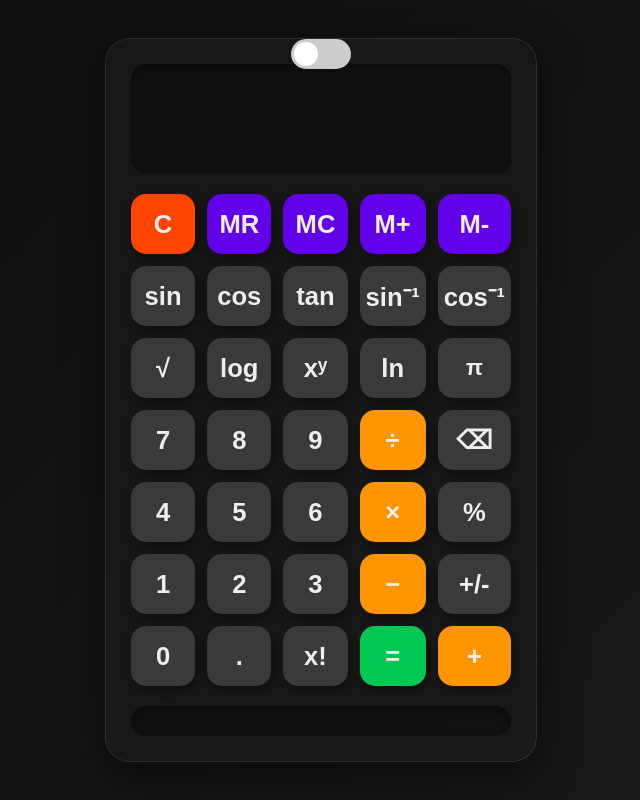
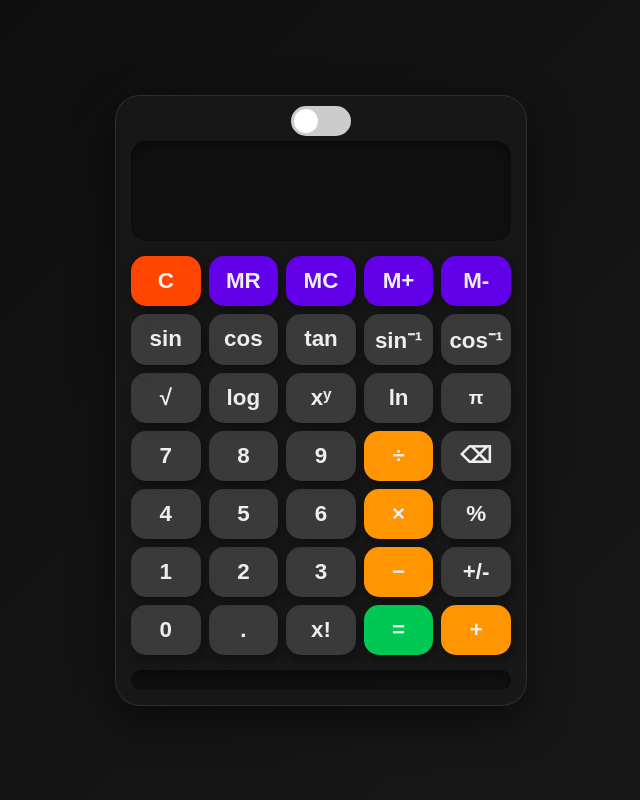
Before and after one commit to rohitkr5850/My---Calculator, a plain HTML site: page index.html in a window 1280 px wide. Shown: the whole page, without its empty margins (319-959 px from the left). Drawn offline with Linux system fonts and the light colour scheme.

Commit message:
index.html

```diff
--- a/index.html
+++ b/index.html
@@ -7,14 +7,14 @@
     <link href="https://fonts.googleapis.com/css2?family=Poppins:wght@400;600&display=swap" rel="stylesheet">
     <style>
         :root {
-            --bg-color: rgba(25, 25, 25, 0.8); /* Darker, more professional background */
-            --button-color: rgba(255, 255, 255, 0.15); /* Subtle button background */
+            --bg-color: rgba(25, 25, 25, 0.8);
+            --button-color: rgba(255, 255, 255, 0.15);
             --button-hover-color: rgba(255, 255, 255, 0.25);
-            --text-color: #eee; /* Lighter text for better contrast */
-            --accent-color: #00aaff; /* Vibrant blue for highlights */
-            --error-color: #ff4545; /* Error color */
-            --shadow-color: rgba(0, 0, 0, 0.5); /* Deeper shadow */
-            --border-color: rgba(255, 255, 255, 0.1); /* Subtle border */
+            --text-color: #eee;
+            --accent-color: #00aaff;
+            --error-color: #ff4545;
+            --shadow-color: rgba(0, 0, 0, 0.5);
+            --border-color: rgba(255, 255, 255, 0.1);
         }
 
         body {
@@ -22,140 +22,146 @@
             display: flex;
             justify-content: center;
             align-items: center;
-            height: 100vh;
-            background: linear-gradient(135deg, #0d0d0d, #1a1a1a); /* Darker gradient */
+            min-height: 100vh;
+            background: linear-gradient(135deg, #0d0d0d, #1a1a1a);
             color: var(--text-color);
-            margin: 0; /* Remove default body margin */
-            overflow: hidden; /* Prevents scrollbars during animations */
-            transition: background 0.3s ease; /* Smooth transition for theme changes */
+            margin: 0;
+            overflow: hidden;
+            transition: background 0.3s ease;
         }
 
         .calculator {
-            width: 380px; /* Slightly wider */
-            padding: 25px; /* More padding */
-            border-radius: 25px; /* More rounded corners */
-            backdrop-filter: blur(20px); /* Stronger blur */
+            width: 95%;
+            max-width: 380px;
+            padding: 15px;
+            padding-top: 45px; /* Add padding to the top of the calculator */
+            border-radius: 25px;
+            backdrop-filter: blur(20px);
             background: var(--bg-color);
             box-shadow: 0 15px 40px var(--shadow-color);
             text-align: center;
-            border: 1px solid var(--border-color); /* Added subtle border */
-            position: relative; /* For absolute positioning of theme toggle */
-            overflow: hidden; /* Hide overflowing content (e.g., long history) */
+            border: 1px solid var(--border-color);
+            position: relative;  /* VERY IMPORTANT */
         }
 
         .display {
-            width: calc(100% - 30px); /* Adjusted for padding */
-            height: 80px; /* Taller display */
-            background: rgba(0, 0, 0, 0.3); /* Darker display background */
+            width: calc(100% - 20px);
+            height: auto;
+            min-height: 80px;
+            background: rgba(0, 0, 0, 0.3);
             color: var(--text-color);
-            font-size: 2.5em; /* Larger font size */
-            padding: 15px;
+            font-size: 2em;
+            padding: 10px;
             text-align: right;
             border: none;
             outline: none;
-            border-radius: 15px; /* More rounded */
-            margin-bottom: 20px; /* More spacing */
-            box-shadow: inset 0 4px 8px rgba(0, 0, 0, 0.4); /* Inner shadow */
+            border-radius: 15px;
+            margin-bottom: 15px;
+            box-shadow: inset 0 4px 8px rgba(0, 0, 0, 0.4);
+            word-wrap: break-word;
+            overflow: hidden;
+        }
+          /* Responsive font sizes for different screen sizes */
+        @media (max-width: 479px) {
+            .display { font-size: 1.8em;  }
+            button { font-size: 1.2em;}
+             .history p { font-size: 1em;}
+             .btn-pi { font-size: 1em; } /* Further reduce font size */
         }
 
+        @media (min-width: 480px) and (max-width: 767px){
+            .display { font-size: 2.2em;  }
+            button { font-size: 1.6em;}
+             .history p { font-size: 1.1em;}
+        }
+
+        @media (min-width: 768px) {
+            .display { font-size: 2.5em;}
+            button { font-size: 1.6em; }
+            .history p { font-size: 1.2em;}
+        }
         .buttons {
             display: grid;
-            grid-template-columns: repeat(5, 1fr); /* 5 columns for added functions */
-            gap: 12px; /* Slightly more gap */
+            grid-template-columns: repeat(5, 1fr);
+            gap: 8px;
         }
 
         button {
-            height: 60px; /* Taller buttons */
+            height: auto;
+            min-height: 50px;
+            padding: 10px 0;
             border: none;
-            font-size: 1.6em;
+            font-size: 1.4em;
             font-weight: 600;
-            border-radius: 15px; /* More rounded */
+            border-radius: 15px;
             cursor: pointer;
             transition: transform 0.2s ease, background-color 0.2s ease, box-shadow 0.2s ease;
             color: var(--text-color);
             background: var(--button-color);
-            box-shadow: 2px 4px 12px rgba(0, 0, 0, 0.4); /* Deeper shadow */
-            outline: none; /* Remove outline on focus */
+            box-shadow: 2px 4px 12px rgba(0, 0, 0, 0.4);
+            outline: none;
         }
 
         button:hover {
-            transform: translateY(-3px); /* Lift on hover */
+            transform: translateY(-3px);
             background: var(--button-hover-color);
             box-shadow: 3px 6px 15px rgba(0, 0, 0, 0.5);
         }
 
         button:active {
-            transform: translateY(-1px); /* Subtle press effect */
+            transform: translateY(-1px);
             box-shadow: 1px 2px 8px rgba(0, 0, 0, 0.4);
         }
-        .btn-clear{
-           background: #ff4500;
-        }
+
+        .btn-clear { background: #ff4500; }
         .btn-operator { background: #ff9500; }
-        .btn-equal { background: #00c853;  }
-        .btn-memory { background: #6200ea; }  /* Purple */
-        .btn-pi { font-size: 1.4em; } /* Smaller font for π */
+        .btn-equal { background: #00c853; }
+        .btn-memory { background: #6200ea; }
+        .btn-pi { font-size: 1.2em; }
 
         .history {
-            margin-top: 20px;
-            max-height: 200px; /* Increased max height */
+            margin-top: 15px;
+            max-height: 150px;
             overflow-y: auto;
             text-align: left;
-            padding: 15px;
-            background: rgba(0, 0, 0, 0.3); /* Darker history background */
+            padding: 10px;
+            background: rgba(0, 0, 0, 0.3);
             border-radius: 15px;
-            box-shadow: inset 0 4px 8px rgba(0, 0, 0, 0.4); /* Inner shadow */
+            box-shadow: inset 0 4px 8px rgba(0, 0, 0, 0.4);
         }
 
         .history p {
-            margin: 8px 0; /* More vertical spacing */
-            font-size: 1.1em; /* Slightly larger font */
-            word-wrap: break-word; /* Handles long expressions */
-            padding-bottom: 4px;
+            margin: 6px 0;
+            font-size: 1em;
+            word-wrap: break-word;
+            padding-bottom: 3px;
             border-bottom: 1px solid var(--border-color);
         }
+
         .history p:last-child {
-            border-bottom: none; /* Remove border from the last item */
-        }
-        /* width */
-            ::-webkit-scrollbar {
-            width: 8px;
+            border-bottom: none;
         }
 
-            /* Track */
-            ::-webkit-scrollbar-track {
-            background: rgba(0, 0, 0, 0.2);
-            border-radius: 10px;
-            }
+        /* width */
+        ::-webkit-scrollbar { width: 6px; }
+        ::-webkit-scrollbar-track { background: rgba(0, 0, 0, 0.2); border-radius: 10px; }
+        ::-webkit-scrollbar-thumb { background: var(--accent-color); border-radius: 10px; }
+        ::-webkit-scrollbar-thumb:hover { background: #007acc; }
 
-            /* Handle */
-            ::-webkit-scrollbar-thumb {
-            background: var(--accent-color);
-            border-radius: 10px;
-            }
-
-            /* Handle on hover */
-            ::-webkit-scrollbar-thumb:hover {
-            background: #007acc; /* Slightly darker on hover */
-            }
-
-
-        /* Theme Toggle Styles (now a switch) */
+        /* Theme Toggle */
         .theme-toggle-container {
-            position: absolute; /*  Keep absolute positioning */
-            top: 0px;        /*  Keep the top spacing */
-            left: 50%;       /*  Position the left edge at 50% of the parent */
-            transform: translateX(-50%); /*  Shift it left by half its own width */
-            /*  Remove right: 15px;  No longer needed */
-            /* Optional: Add z-index if needed to ensure it's on top */
+            position: absolute;
+            top: 10px;
+            left: 50%;
+            transform: translateX(-50%);
             z-index: 10;
         }
 
         .theme-toggle {
+            width: 60px;
+            height: 30px;
             position: relative;
             display: inline-block;
-            width: 60px;
-            height: 30px;
         }
 
         .theme-toggle input {
@@ -188,15 +194,11 @@
             border-radius: 50%;
         }
 
-        input:checked + .slider {
-            background-color: var(--accent-color);
-        }
 
-        input:checked + .slider:before {
-            transform: translateX(30px);
-        }
+        input:checked + .slider { background-color: var(--accent-color); }
+        input:checked + .slider:before { transform: translateX(27px); }
 
-        /* Light Mode Styles */
+        /* Light Mode */
         .light-mode {
             background: linear-gradient(135deg, #f5f7fa, #c3cfe2);
             --bg-color: rgba(255, 255, 255, 0.8);
@@ -208,8 +210,9 @@
             --shadow-color: rgba(0, 0, 0, 0.2);
             --border-color: rgba(0, 0, 0, 0.1);
         }
+
         .light-mode .display {
-                background: rgba(255, 255, 255, 0.7); /* Lighter background */
+            background: rgba(255, 255, 255, 0.7);
             box-shadow: inset 0 2px 6px rgba(0, 0, 0, 0.2);
         }
 
@@ -223,6 +226,15 @@
 
         .light-mode .history::-webkit-scrollbar-track {
             background: rgba(255, 255, 255, 0.4);
+        }
+
+        @media (max-width: 400px) {
+            .btn-memory {
+                display: none;
+            }
+            .buttons {
+                grid-template-columns: repeat(4, 1fr);
+            }
         }
     </style>
 </head>
@@ -244,27 +256,23 @@
             <button onclick="scientific('asin')">sin⁻¹</button>
             <button onclick="scientific('acos')">cos⁻¹</button>
 
-
             <button onclick="scientific('sqrt')">√</button>
             <button onclick="scientific('log')">log</button>
-            <button onclick="appendOperator('**')">xʸ</button>  <!-- Use ** for exponentiation -->
+            <button onclick="appendOperator('**')">xʸ</button>
             <button onclick="scientific('ln')">ln</button>
             <button class="btn-pi" onclick="appendNumber(Math.PI.toFixed(5))">π</button>
-
-
 
             <button onclick="appendNumber(7)">7</button>
             <button onclick="appendNumber(8)">8</button>
             <button onclick="appendNumber(9)">9</button>
             <button class="btn-operator" onclick="appendOperator('/')">÷</button>
-            <button onclick="backspace()">⌫</button> <!-- Backspace button -->
+            <button onclick="backspace()">⌫</button>
 
             <button onclick="appendNumber(4)">4</button>
             <button onclick="appendNumber(5)">5</button>
             <button onclick="appendNumber(6)">6</button>
             <button class="btn-operator" onclick="appendOperator('*')">×</button>
             <button onclick="scientific('percent')">%</button>
-
 
             <button onclick="appendNumber(1)">1</button>
             <button onclick="appendNumber(2)">2</button>
@@ -277,11 +285,10 @@
             <button onclick="scientific('fact')">x!</button>
             <button class="btn-equal" onclick="calculate()">=</button>
             <button class="btn-operator" onclick="appendOperator('+')">+</button>
-
         </div>
 
         <div class="history" id="history"></div>
-           <!-- Theme Toggle (Switch) -->
+
         <div class="theme-toggle-container">
             <label class="theme-toggle">
                 <input type="checkbox" id="theme-checkbox" onclick="toggleTheme()">
@@ -293,7 +300,7 @@
     <script>
         let display = document.getElementById("display");
         let historyPanel = document.getElementById("history");
-        let memory = 0;  // Memory store
+        let memory = 0;
 
         function appendNumber(num) { display.value += num; }
         function appendOperator(operator) { if (display.value) display.value += operator; }
@@ -302,30 +309,26 @@
         function calculate() {
             try {
                 let expression = display.value;
-                // Replace display symbols with valid operators
                 expression = expression.replace(/×/g, '*').replace(/÷/g, '/');
-
-                // Evaluate using a safer approach than eval()
                 let result = new Function('return ' + expression)();
 
-                // Check for Infinity and NaN
                 if (!Number.isFinite(result)) {
                     display.value = "Error";
                     return;
                 }
 
-                result = Number(result.toFixed(10));  // Limit to 10 decimal places, convert back to number to remove trailing zeros
-
+                result = Number(result.toFixed(10));
                 historyPanel.innerHTML += `<p>${expression} = ${result}</p>`;
                 display.value = result;
-                historyPanel.scrollTop = historyPanel.scrollHeight; // Auto-scroll
+                historyPanel.scrollTop = historyPanel.scrollHeight;
             } catch (error) {
                 display.value = "Error";
             }
         }
+
         function scientific(func) {
             let value = parseFloat(display.value);
-            if (isNaN(value) && func != 'fact') { //factorial can take empty string
+            if (isNaN(value) && func != 'fact') {
                 display.value = "Error";
                 return;
             }
@@ -338,17 +341,17 @@
                 case "acos": display.value = (Math.acos(value) * 180 / Math.PI).toFixed(5); break;
                 case "sqrt": display.value = Math.sqrt(value).toFixed(5); break;
                 case "log": display.value = Math.log10(value).toFixed(5); break;
-                case "ln": display.value = Math.log(value).toFixed(5); break;  // Natural log
+                case "ln": display.value = Math.log(value).toFixed(5); break;
                 case "percent": display.value = (value / 100).toFixed(5); break;
                 case "fact":
                     let num = parseInt(display.value, 10);
                     if (num < 0 || !Number.isInteger(num)) {
-                        display.value = "Error"; // Factorial is not defined for negative numbers or non-integers
+                        display.value = "Error";
                         return;
                     }
                     if (num > 170) {
                         display.value = "Infinity";
-                        return
+                        return;
                     }
                     let fact = 1;
                     for (let i = 2; i <= num; i++) {
@@ -371,23 +374,33 @@
             }
         }
 
-        // Memory Functions
         function memoryAdd() {
             memory += parseFloat(display.value) || 0;
-            clearDisplay()
+            clearDisplay();
         }
         function memorySubtract() {
             memory -= parseFloat(display.value) || 0;
-            clearDisplay()
+            clearDisplay();
         }
         function memoryRecall() { display.value = memory; }
         function memoryClear() { memory = 0; }
 
         function toggleTheme() {
             document.body.classList.toggle("light-mode");
+             // Store the theme preference
+            const isLightMode = document.body.classList.contains('light-mode');
+            localStorage.setItem('lightMode', isLightMode);
         }
 
-         //keyboard
+        // Load theme preference on page load
+        document.addEventListener('DOMContentLoaded', (event) => {
+            const isLightMode = localStorage.getItem('lightMode') === 'true';
+            if (isLightMode) {
+                document.body.classList.add('light-mode');
+                document.getElementById('theme-checkbox').checked = true; // Update checkbox
+            }
+        });
+
         document.addEventListener('keydown', function(event) {
             const key = event.key;
 
@@ -406,15 +419,12 @@
             } else if (key === '%') {
                 scientific('percent');
             }
-            // Add more keybindings as needed (e.g., for scientific functions)
         });
 
-
-          // Prevent zooming on double-tap on mobile (improves UX)
         document.addEventListener('dblclick', function(event) {
             event.preventDefault();
         }, { passive: false });
+
     </script>
-
 </body>
 </html>
```
Lines whose indentation alone changed are shown as unchanged.
